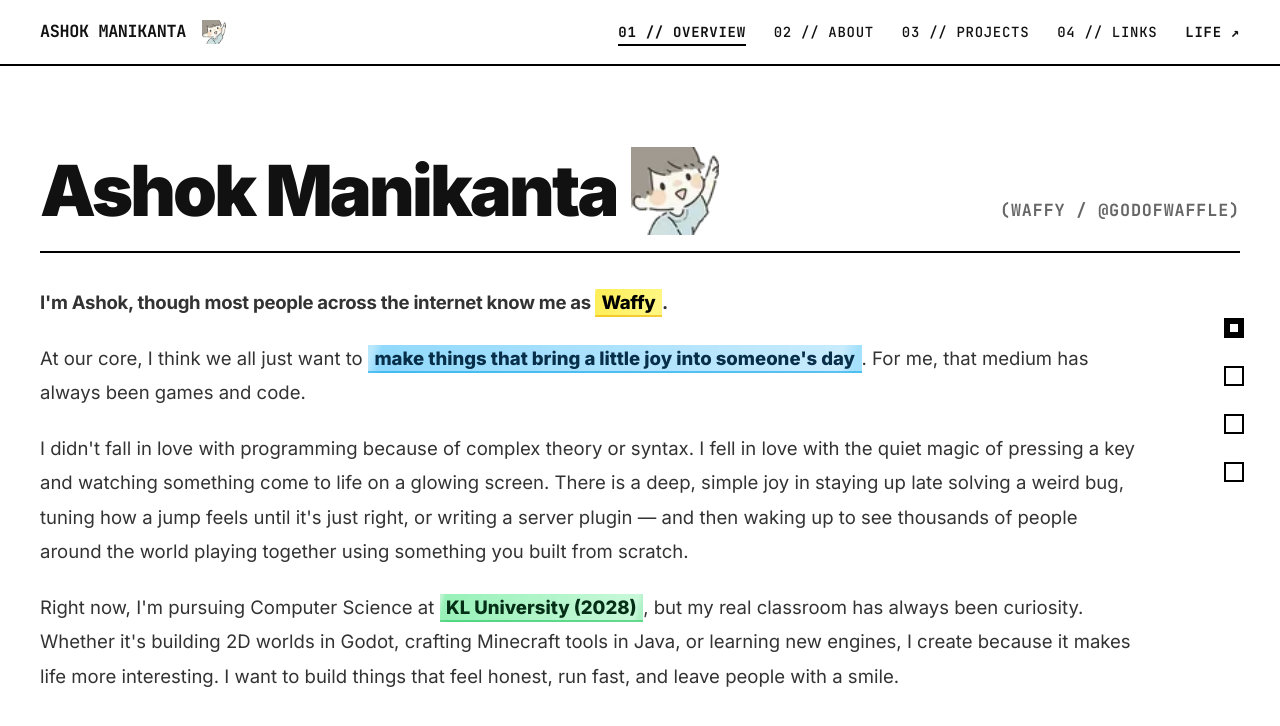
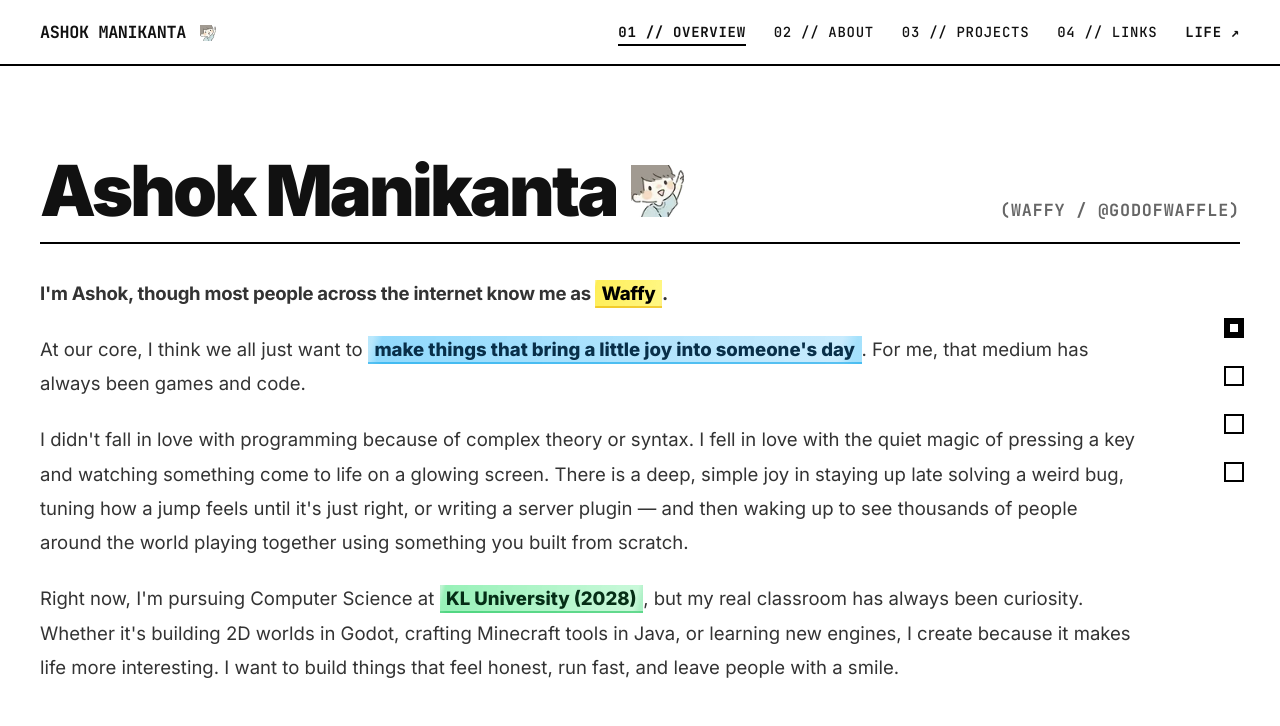
Before and after one commit to lunoxd/portfolio, a website built with Vite: page index.html in a window 1280 px wide. Built offline with nearby package versions, Linux system fonts and the light colour scheme.

Commit message:
style: adjust name emoji suffix back to normal size

```diff
--- a/style.css
+++ b/style.css
@@ -255,20 +255,20 @@ html, body {
 }
 
 .name-emoji {
-  width: 1.25em;
-  height: 1.25em;
+  width: 0.75em;
+  height: 0.75em;
   object-fit: contain;
   display: inline-block;
   vertical-align: middle;
 }
 
 .logo-emoji {
-  width: 24px;
-  height: 24px;
+  width: 16px;
+  height: 16px;
   object-fit: contain;
   display: inline-block;
   vertical-align: middle;
-  margin-left: 6px;
+  margin-left: 4px;
 }
 
 .hero-alias {
```
